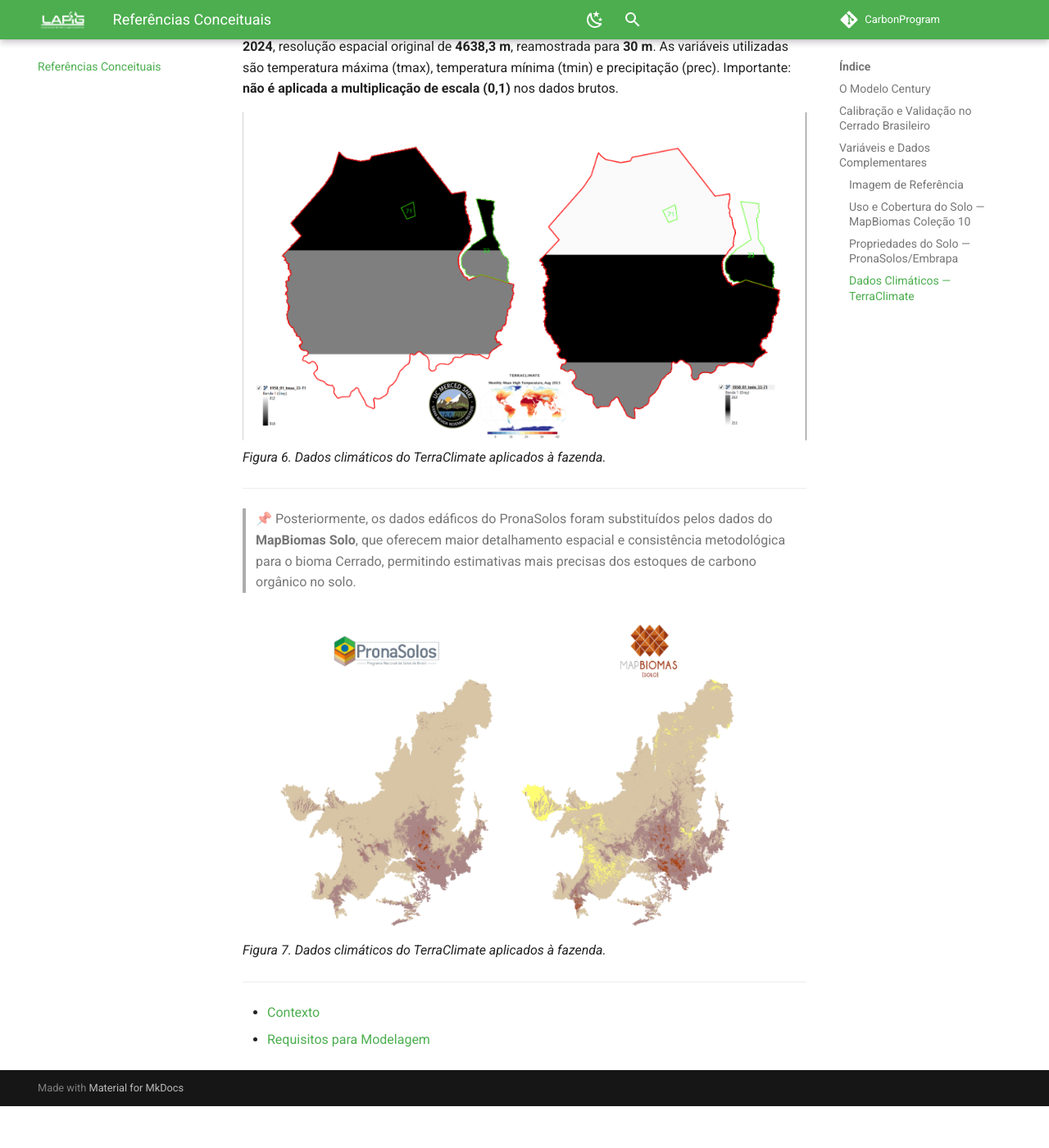
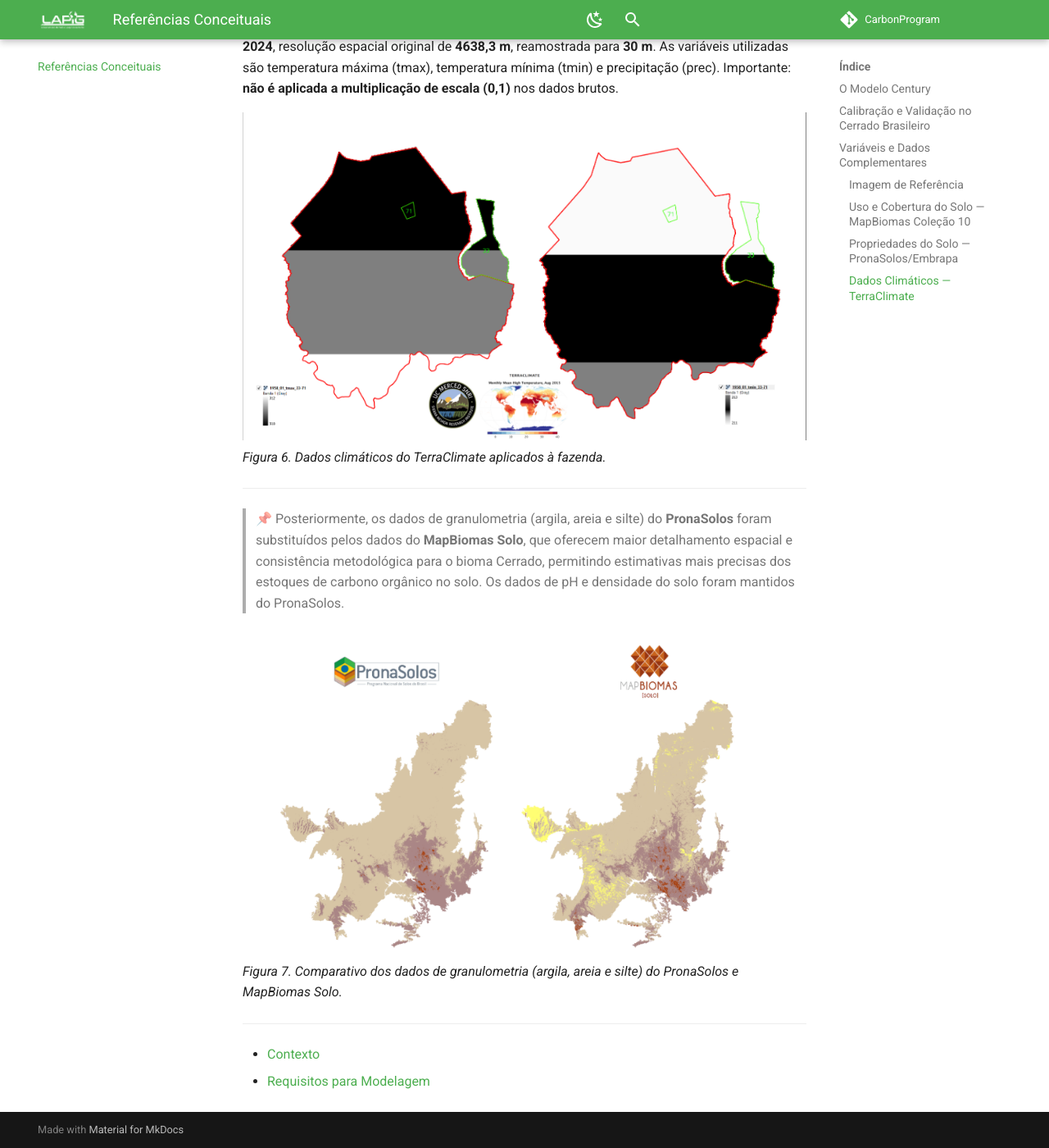
Before and after one commit to FelipeJesusRemoteSensing/CarbonProgram, an MkDocs documentation site: the page built from docs/mds/referencias_conceituais.md, in a window 1280 px wide and 1400 px high, scrolled down 4336 px. Shown: the whole window at 82% size. Built offline with MkDocs 1.6.1 and Material for MkDocs 9.7.7, drawn with Linux system fonts in a browser that asks for light colours; comment, search, counter and statistics services are not loaded; before the commit the page ends 5685 px from its top, so only the background shows below that.

Commit message:
Update referencias_conceituais.md

```diff
--- a/docs/mds/referencias_conceituais.md
+++ b/docs/mds/referencias_conceituais.md
@@ -61,10 +61,10 @@
 
 ---
 
-> 📌 Posteriormente, os dados edáficos do PronaSolos foram substituídos pelos dados do **MapBiomas Solo**, que oferecem maior detalhamento espacial e consistência metodológica para o bioma Cerrado, permitindo estimativas mais precisas dos estoques de carbono orgânico no solo.
+> 📌 Posteriormente, os dados de granulometria (argila, areia e silte) do **PronaSolos** foram substituídos pelos dados do **MapBiomas Solo**, que oferecem maior detalhamento espacial e consistência metodológica para o bioma Cerrado, permitindo estimativas mais precisas dos estoques de carbono orgânico no solo. Os dados de pH e densidade do solo foram mantidos do PronaSolos.
 
 ![PronassolosXMapbiomas](../base_dados/images/pronaxmapbioomas.png)
-*Figura 7. Dados climáticos do TerraClimate aplicados à fazenda.*
+*Figura 7. Comparativo dos dados de granulometria (argila, areia e silte) do PronaSolos e MapBiomas Solo.*
 
 ---
 - [Contexto](contexto.md)
```
